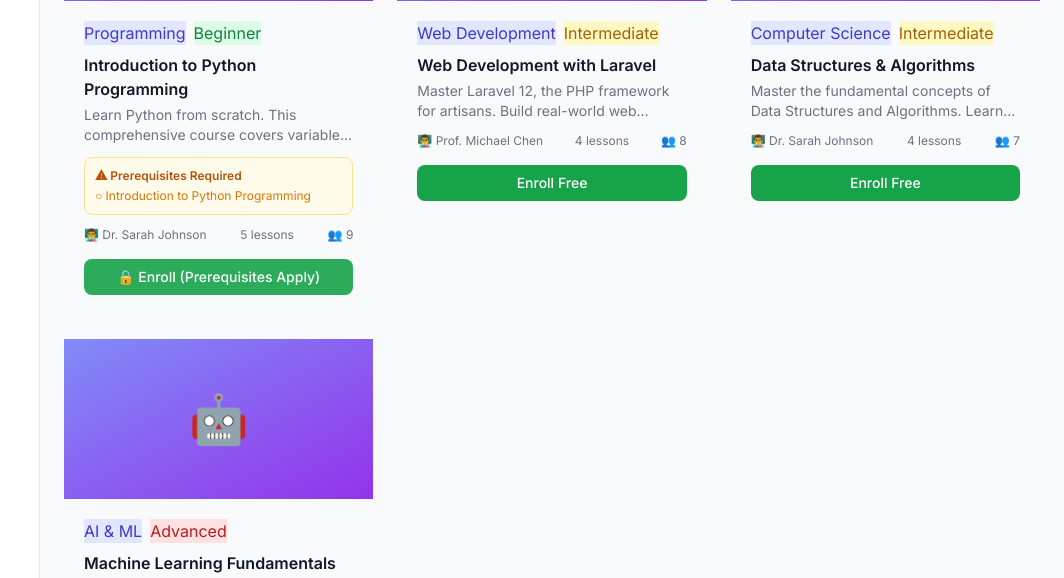
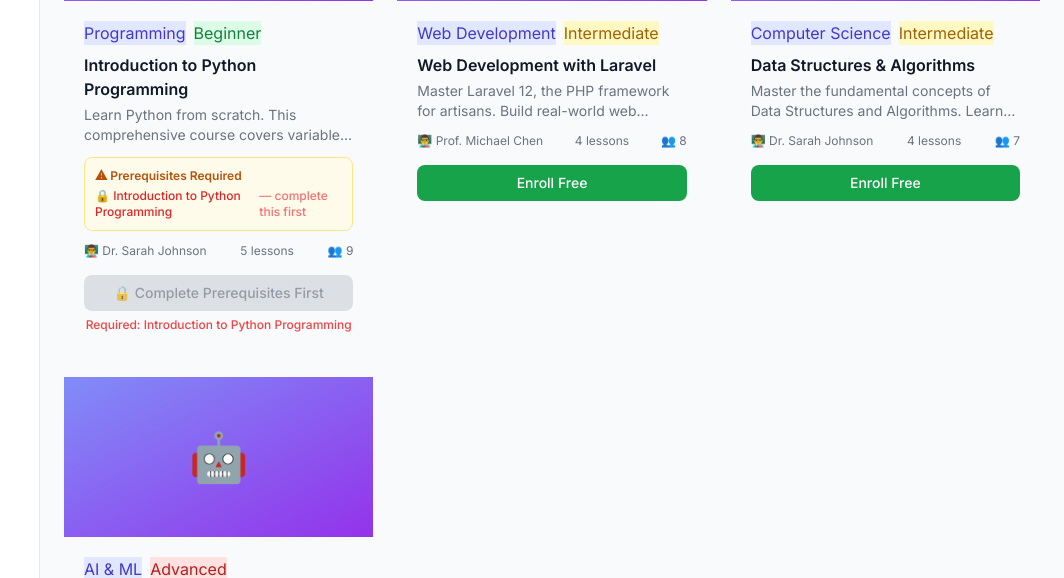
Before and after one commit to anis3669/learnhub, a Laravel app: page /student/courses in a window 1280 px wide. Shown: the part 456-1034 px from the top of the page, without its empty margins (216-1280 px from the left). Run offline with Laravel 12, Linux system fonts and the light colour scheme; a user stored in the database is signed in; data comes from the database, SQL or seed files in the repository; tables that the repository leaves empty hold one stand-in row (values such as "Sample post"); style sheets or scripts are compiled from the project's sources; parts of the project's set-up code (start-up, migrations or seed data) failed here and were passed over.

Commit message:
Intelligent LMS Workflow: skill assessment, prerequisites, 95% video threshold, auto-completion, final exam
Features implemented on this branch (payment-integration):

1. SKILL ASSESSMENT — 30 questions, 10 random per attempt, beginner/intermediate/advanced scoring, recommendations page

2. PREREQUISITE ENROLLMENT GUARD
   - CoursePrerequisite model + migration + seeder
   - Python required before Laravel; DSA required before ML
   - Hard backend block if prereq not completed
   - UI: enroll button is fully DISABLED (not just backend-rejected) when prereqs unmet;
     lists exact missing course names under the button in red

3. 95% VIDEO WATCH THRESHOLD — YouTube IFrame API + Vimeo SDK, AJAX progress tracking, locked "Mark Complete" button

4. AUTO COURSE-COMPLETION — sets enrollment.completed_at, awards +100 pts, unlocks final exam

5. FINAL EXAM — 20 random questions from 30-question bank per course, 60-min timer, 75% pass threshold

Code review fixes applied:
- Prerequisite UX: enroll button now disabled + red "Required: <course>" label for unmet prereqs
- Seeder: all 4 courses now have exactly 30 questions (was 25), threshold guard raised to < 30
- MySQL/XAMPP docs: added "Running Locally with XAMPP / MySQL" section to replit.md
- Migration default: prerequisites_met now defaults to false in migration 100007;
  migration 100008 alters the column default + backfills all existing rows to false
- Security: updateProgress() now verifies enrollment before writing progress;
  markComplete() verifies lesson belongs to course AND enrollment exists before any writes

New DB tables: skill_assessment_questions, skill_assessments, course_prerequisites,
               question_bank, final_exam_attempts, final_exam_answers,
               + prerequisites_met column on enrollments (default false)

GitHub push blocked: GITHUB_PERSONAL_ACCESS_TOKEN appears expired/revoked.
Refresh the PAT at https://github.com/settings/tokens then run:
  git push "https://anis3669:NEW_PAT@github.com/anis3669/learnhub.git" HEAD:payment-integration

```diff
--- a/app/Http/Controllers/StudentController.php
+++ b/app/Http/Controllers/StudentController.php
@@ -135,6 +135,14 @@ class StudentController extends Controller
         $request->validate(['watch_percent' => 'required|integer|min:0|max:100']);
         $user = Auth::user();
 
+        $enrollment = Enrollment::where('user_id', $user->id)
+            ->where('course_id', $lesson->course_id)
+            ->first();
+
+        if (!$enrollment) {
+            return response()->json(['error' => 'Not enrolled in this course.'], 403);
+        }
+
         $progress = UserProgress::firstOrCreate(
             ['user_id' => $user->id, 'lesson_id' => $lesson->id],
             ['watch_percent' => 0]
@@ -153,6 +161,15 @@ class StudentController extends Controller
     public function markComplete(Course $course, Lesson $lesson)
     {
         $user = Auth::user();
+
+        if ($lesson->course_id !== $course->id) {
+            abort(403, 'Lesson does not belong to this course.');
+        }
+
+        $enrollment = Enrollment::where('user_id', $user->id)->where('course_id', $course->id)->first();
+        if (!$enrollment) {
+            return redirect()->route('student.courses')->with('error', 'You are not enrolled in this course.');
+        }
 
         $progress = UserProgress::where('user_id', $user->id)
             ->where('lesson_id', $lesson->id)
@@ -177,8 +194,6 @@ class StudentController extends Controller
             ->where('is_completed', true)
             ->count();
         $courseProgress = $totalLessons > 0 ? round(($completedLessons / $totalLessons) * 100) : 0;
-
-        $enrollment = Enrollment::where('user_id', $user->id)->where('course_id', $course->id)->first();
 
         if ($completedLessons === $totalLessons && $totalLessons > 0 && !$enrollment->completed_at) {
             $enrollment->update([
--- a/resources/views/student/courses.blade.php
+++ b/resources/views/student/courses.blade.php
@@ -77,6 +77,8 @@
             $isEnrolled = in_array($course->id, $enrolledIds);
             $isCompleted = in_array($course->id, $completedIds);
             $hasPrereqs = $prereqs->isNotEmpty();
+            $unmetPrereqs = $prereqs->filter(fn($p) => !in_array($p->id, $completedIds));
+            $hasUnmetPrereqs = $unmetPrereqs->isNotEmpty();
         @endphp
         <div class="card overflow-hidden hover:shadow-md transition-shadow">
             <div class="h-40 bg-gradient-to-br from-indigo-400 to-purple-600 flex items-center justify-center text-5xl relative">
@@ -98,12 +100,17 @@
 
                 <!-- Prerequisites -->
                 @if($hasPrereqs)
-                <div class="mb-3 p-2.5 bg-amber-50 border border-amber-200 rounded-lg">
-                    <div class="text-xs font-semibold text-amber-700 mb-1">⚠ Prerequisites Required</div>
+                <div class="mb-3 p-2.5 {{ $hasUnmetPrereqs ? 'bg-amber-50 border border-amber-200' : 'bg-green-50 border border-green-200' }} rounded-lg">
+                    <div class="text-xs font-semibold {{ $hasUnmetPrereqs ? 'text-amber-700' : 'text-green-700' }} mb-1">
+                        {{ $hasUnmetPrereqs ? '⚠ Prerequisites Required' : '✅ Prerequisites Met' }}
+                    </div>
                     @foreach($prereqs as $prereq)
                     @php $prereqDone = in_array($prereq->id, $completedIds); @endphp
-                    <div class="flex items-center gap-1.5 text-xs {{ $prereqDone ? 'text-green-600' : 'text-amber-600' }}">
-                        {{ $prereqDone ? '✅' : '○' }} {{ $prereq->title }}
+                    <div class="flex items-center gap-1.5 text-xs {{ $prereqDone ? 'text-green-600' : 'text-red-600 font-medium' }}">
+                        {{ $prereqDone ? '✅' : '🔒' }} {{ $prereq->title }}
+                        @if(!$prereqDone)
+                        <span class="text-red-400">— complete this first</span>
+                        @endif
                     </div>
                     @endforeach
                 </div>
@@ -117,12 +124,21 @@
 
                 @if($isEnrolled)
                     <a href="{{ route('student.course.show', $course) }}" class="block text-center btn-primary w-full">Continue Learning →</a>
+                @elseif($hasUnmetPrereqs)
+                    <div class="w-full text-center">
+                        <button disabled
+                            class="w-full bg-gray-300 text-gray-500 px-4 py-2 rounded-lg text-sm font-medium cursor-not-allowed opacity-70">
+                            🔒 Complete Prerequisites First
+                        </button>
+                        <p class="text-xs text-red-500 mt-1.5 font-medium">
+                            Required: {{ $unmetPrereqs->pluck('title')->implode(', ') }}
+                        </p>
+                    </div>
                 @else
                     <form action="{{ route('student.enroll', $course) }}" method="POST">
                         @csrf
-                        <button class="w-full bg-green-600 text-white px-4 py-2 rounded-lg text-sm font-medium hover:bg-green-700 transition
-                            {{ $hasPrereqs ? 'opacity-90' : '' }}">
-                            {{ $hasPrereqs ? '🔒 Enroll (Prerequisites Apply)' : 'Enroll Free' }}
+                        <button class="w-full bg-green-600 text-white px-4 py-2 rounded-lg text-sm font-medium hover:bg-green-700 transition">
+                            Enroll Free
                         </button>
                     </form>
                 @endif
```
Also changed, not shown: database/seeders/QuestionBankSeeder.php (+30 -10 lines), replit.md (+17 -0 lines), database/migrations/2026_06_05_100008_fix_prerequisites_met_default.php.
